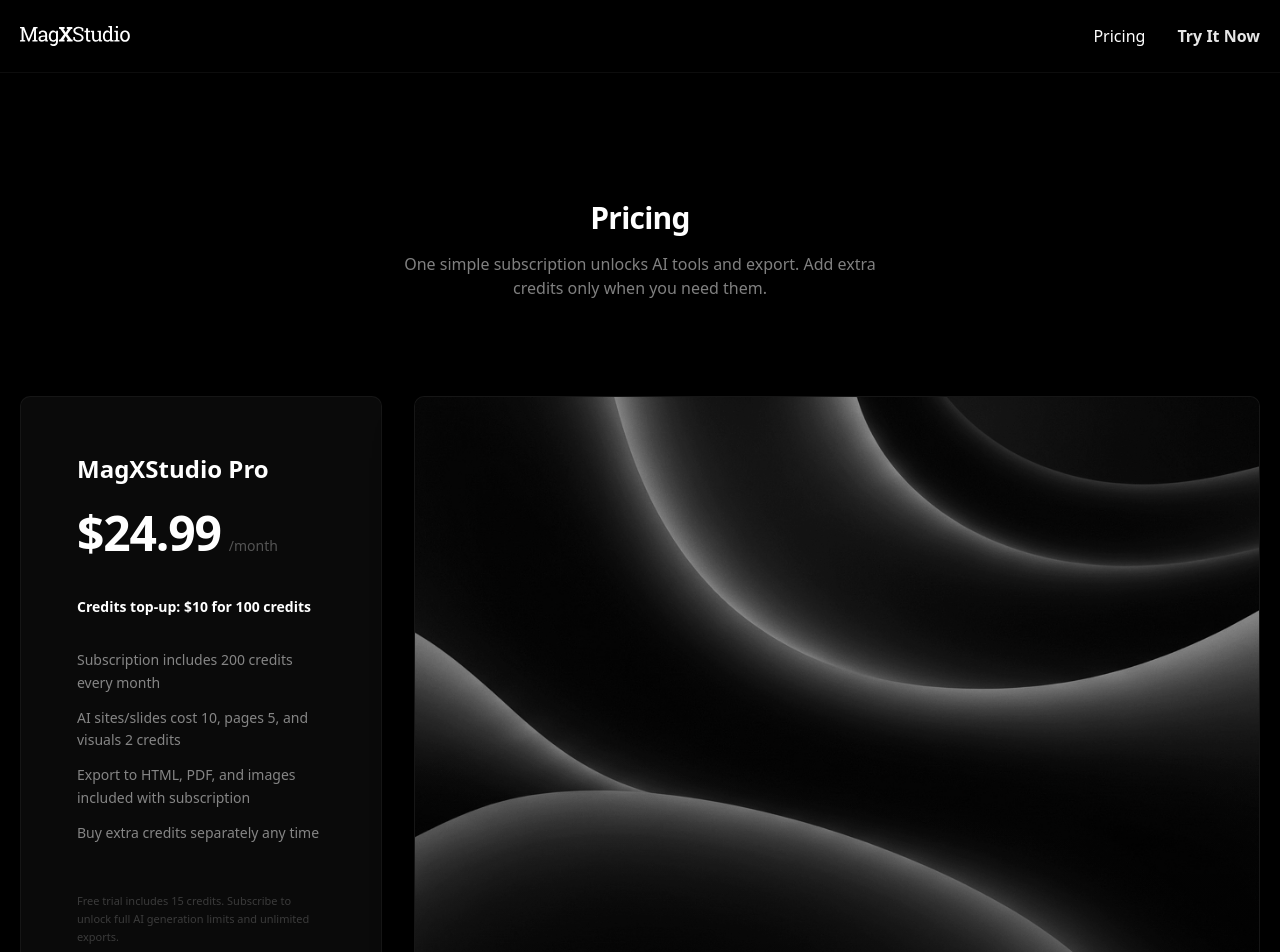
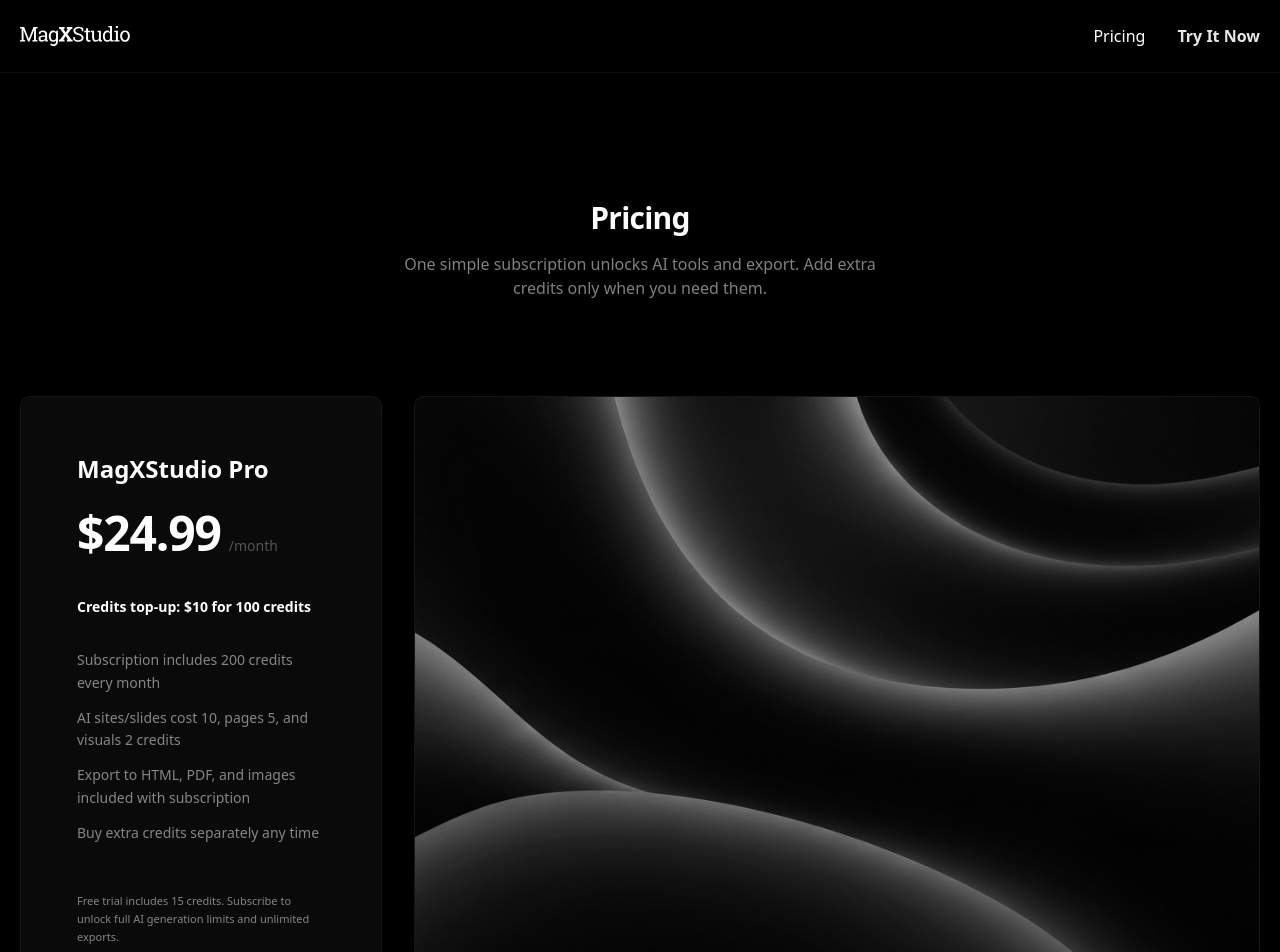
Before and after one commit to ON2Interactive/MagXStudio, a Next.js app: page /pricing in a window 1280 px wide. Shown: the top 952 px of the page. Built offline with nearby package versions, Linux system fonts and the light colour scheme; a web font is replaced by a local one.

Commit message:
Match pricing card footer text color to footer links for better readability

```diff
--- a/app/pricing/page.tsx
+++ b/app/pricing/page.tsx
@@ -48,7 +48,7 @@
                                 </li>
                             </ul>
 
-                            <p className="text-[11px] leading-relaxed text-white/20 font-medium max-w-xs mb-12">
+                            <p className="text-[11px] leading-relaxed text-white/50 font-medium max-w-xs mb-12">
                                 Free trial includes 15 credits. Subscribe to unlock full AI generation limits and unlimited exports.
                             </p>
                         </div>
```
Also changed, not shown: 2 other files (tests, documents, lock files or other folders).
